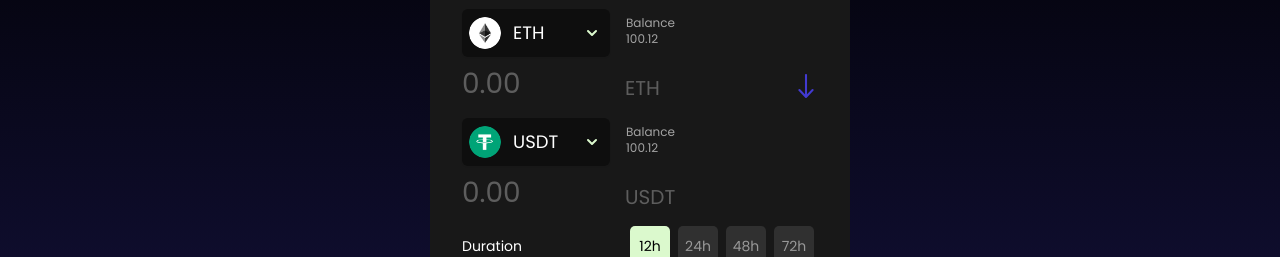
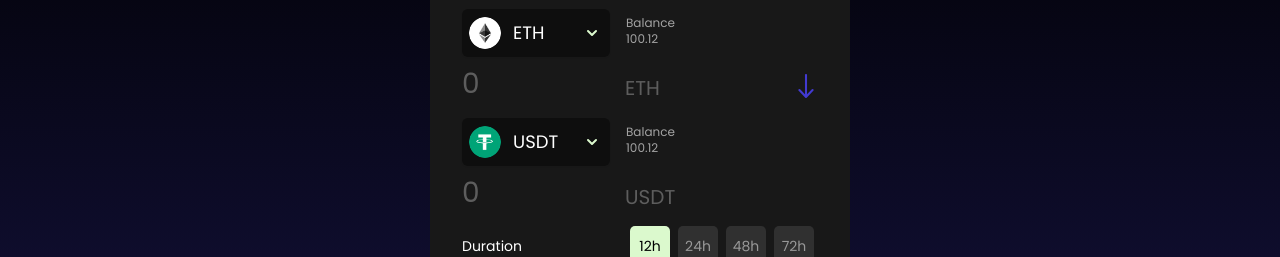
Before and after one commit to harisalkarni/swapsy-test, a React (Create React App) app: page / in a window 1280 px wide. Shown: the part 187-444 px from the top of the page. Built offline with nearby package versions, Linux system fonts and the light colour scheme.

Commit message:
creator flow

```diff
--- a/src/components/atoms/AmountLabel.tsx
+++ b/src/components/atoms/AmountLabel.tsx
@@ -1,35 +1,37 @@
-import { useState } from "react";
+import React, { useState, Dispatch } from "react";
 
 interface Props {
   amount: number;
   name: string;
+  setAmount: Dispatch<React.SetStateAction<number>>;
 }
 
-function AmountLabel({ amount, name }: Props) {
+function AmountLabel({ amount, name, setAmount }: Props) {
   const [width, setWidth] = useState(4);
-  const [value, setValue] = useState("");
 
   return (
     <div className="flex flex-row items-end w-[85px] h-[33px]">
       <input
         type="text"
-        value={value}
+        value={amount}
         onChange={(e) => {
           if (e.target.validity.valid) {
-            const targetValue = e.target.value;
-            setValue(targetValue);
-            setWidth(targetValue.length === 0 ? 4 : targetValue.length);
+            const targetValue = parseInt(e.target.value) || 0;
+            setAmount(targetValue);
+            setWidth(e.target.value.length === 0 ? 4 : e.target.value.length);
           }
         }}
         pattern="^[0-9]*[.,]?[0-9]*$"
         size={width}
         placeholder="0.00"
-        className="h-6 md:h-7 text-left max-w-[200px] text-[24px] md:text-[28px] bg-transparent outline-none text-white placeholder:text-white/30"
+        className={`h-6 md:h-7 text-left max-w-[200px] text-[24px] md:text-[28px] bg-transparent outline-none text-white placeholder:text-white/30 ${
+          amount === 0 ? "text-white/30" : "text-white"
+        }`}
       />
 
       <div
         className={`${
-          value !== "" ? "text-white" : "text-white/30"
+          amount === 0 ? "text-white/30" : "text-white"
         } text-[16px] md:text-[20px] ml-1 leading-[20px]`}
       >
         {name}
--- a/src/components/atoms/SwapCreated.tsx
+++ b/src/components/atoms/SwapCreated.tsx
@@ -20,7 +20,6 @@ const SwapCreated = () => {
     if (copiedData) {
       timeout = setTimeout(() => {
         setCopiedData(false);
-        store.updateModal("SwapConfirm");
       }, 500);
     }
     return () => clearTimeout(timeout);
--- a/src/components/atoms/TokenSwap.tsx
+++ b/src/components/atoms/TokenSwap.tsx
@@ -1,25 +1,39 @@
 import Duration from "./Duration";
 import ArrowIcon from "assets/arrow-icon.svg";
-import { useState } from "react";
-import Coins from "constants/coins";
-import { CoinType } from "constants/types";
+import React, { useState, Dispatch } from "react";
+
 import Durations from "constants/durations";
 import BalanceLabel from "./BalanceLabel";
 import CoinOptions from "./CoinOptions";
 import FeeLabel from "./FeeLabel";
 import AmountLabel from "./AmountLabel";
+import useStore from "utils/store";
+import { CoinType } from "constants/types";
 
 interface TokenSwapProps {
   address: String;
   actionConnect: () => void;
+  to: CoinType;
+  setTo: Dispatch<React.SetStateAction<CoinType>>;
+  from: CoinType;
+  setFrom: Dispatch<React.SetStateAction<CoinType>>;
 }
 
-const TokenSwap = ({ actionConnect, address }: TokenSwapProps) => {
-  const [from, setFrom] = useState<CoinType>(Coins[0]);
-  const [to, setTo] = useState<CoinType>(Coins[1]);
+const TokenSwap = ({
+  actionConnect,
+  address,
+  to,
+  setTo,
+  from,
+  setFrom,
+}: TokenSwapProps) => {
   const [duration, setDuration] = useState<string>(Durations[0]);
 
+  const [fromAmount, setFromAmount] = useState<number>(0);
+  const [toAmount, setToAmount] = useState<number>(0);
+
   const total = "-";
+  const store = useStore();
   const reverse = () => {
     const temp = from;
     setFrom(to);
@@ -35,7 +49,11 @@ const TokenSwap = ({ actionConnect, address }: TokenSwapProps) => {
         <BalanceLabel balance={100.1234} />
       </div>
       <div className="text-white/30 flex flex-row items-end w-full  justify-between">
-        <AmountLabel amount={1.2212} name={from.name} />
+        <AmountLabel
+          amount={fromAmount}
+          name={from.name}
+          setAmount={setFromAmount}
+        />
         <button onClick={reverse}>
           <img
             src={ArrowIcon}
@@ -50,7 +68,7 @@ const TokenSwap = ({ actionConnect, address }: TokenSwapProps) => {
         </div>
         <BalanceLabel balance={100.1234} />
       </div>
-      <AmountLabel amount={1.2212} name={to.name} />
+      <AmountLabel amount={toAmount} name={to.name} setAmount={setToAmount} />
       <Duration selected={duration} setSelected={setDuration} />
       <div className="text-white/40 flex flex-col mt-9 text-[10px] md:text-xs">
         <FeeLabel label="Price" value="0.007 per USDT" />
@@ -63,10 +81,19 @@ const TokenSwap = ({ actionConnect, address }: TokenSwapProps) => {
       </div>
       <div className="flex justify-center mt-10">
         <button
-          className="text-white font-semibold bg-ocean-blue py-[10px] px-[33px] rounded-full text-[14px]"
+          className={`text-white font-semibold py-[10px] px-[33px] rounded-full text-[14px] ${
+            fromAmount === 0 && address !== ""
+              ? "bg-ocean-blue/30"
+              : "bg-ocean-blue "
+          }`}
           onClick={() => actionConnect()}
+          disabled={fromAmount === 0 && address !== ""}
         >
-          {address !== "" ? "Create Swap" : "Connect Wallet"}
+          {store.approveTrx
+            ? "Create Swap"
+            : address !== ""
+            ? `Approve ${to.name}`
+            : "Connect Wallet"}
         </button>
       </div>
     </div>
--- a/src/components/molecules/Header.tsx
+++ b/src/components/molecules/Header.tsx
@@ -5,6 +5,7 @@ import Wallet from "assets/wallet.png";
 import WalletDesktop from "assets/top-wallet.png";
 import { isMobile } from "react-device-detect";
 import Tabs from "components/atoms/Tabs";
+import useStore from "utils/store";
 interface Props {
   activeTab: TabType;
   setTab: Dispatch<React.SetStateAction<TabType>>;
@@ -12,6 +13,7 @@ interface Props {
 }
 
 function Header({ activeTab, setTab, onConnect }: Props) {
+  const store = useStore();
   return (
     <>
       <div className="flex flex-row justify-between w-full px-[30px] md:px-[40px] h-[36px] items-center relative z-0 md:py-10">
@@ -35,7 +37,7 @@ function Header({ activeTab, setTab, onConnect }: Props) {
             className="w-4 md:w-5 object-contain"
           />
           <p className="text-white font-semibold text-[10px] md:text-[12px] ml-[8px]">
-            Connect
+            {store.wallet !== "" ? "2a34s" : "Connect"}
           </p>
         </button>
       </div>
--- a/src/components/organisms/Swap.tsx
+++ b/src/components/organisms/Swap.tsx
@@ -18,16 +18,26 @@ import useOnClickOutside from "utils/useOutsideClick";
 import WrongNetwork from "components/atoms/WrongNetwork";
 import SwapExpired from "components/atoms/SwapExpired";
 import SomethingWrong from "components/atoms/SomethingWrong";
+import Coins from "constants/coins";
+import { CoinType } from "constants/types";
 
 const Swap = () => {
   const [activeTab, setActiveTab] = useState<TabType>("CREATE");
   const [rightSide, setRightSide] = useState<boolean>(false);
+
+  const [from, setFrom] = useState<CoinType>(Coins[0]);
+  const [to, setTo] = useState<CoinType>(Coins[1]);
+
   const store = useStore();
   const onActionConnect = () => {
     if (store.wallet === "") {
       store.updateModal("SelectWallet");
     } else {
-      store.updateModal("DepositETH");
+      if (store.approveTrx) {
+        store.updateModal("DepositETH");
+      } else {
+        store.updateModal("ApprovingToken");
+      }
     }
   };
 
@@ -47,7 +57,11 @@ const Swap = () => {
       setRightSide(false);
     }
 
-    store.updateModal("MyWallet");
+    if (store.wallet === "") {
+      store.updateModal("SelectWallet");
+    } else {
+      store.updateModal("MyWallet");
+    }
   };
 
   const renderModalType = () => {
@@ -117,12 +131,13 @@ const Swap = () => {
       case "ApprovingToken":
         return (
           <DepositModal
-            title="Approving USDC"
+            title={`Approving ${to.name}`}
             body="To continue the transaction you need to approve spend USDC from your wallet."
             onCancel={() => store.updateModal("NULL")}
             onSuccess={() => {
-              store.updateModal("SwapConfirm");
+              store.updateApproveTrx(true);
               store.updateTrxStatus(true);
+              store.updateModal("NULL");
             }}
             type="loading"
           />
@@ -301,7 +316,14 @@ const Swap = () => {
         }`}
       >
         {activeTab === "CREATE" ? (
-          <TokenSwap actionConnect={onActionConnect} address={store.wallet} />
+          <TokenSwap
+            actionConnect={onActionConnect}
+            address={store.wallet}
+            to={to}
+            setTo={setTo}
+            from={from}
+            setFrom={setFrom}
+          />
         ) : (
           <History />
         )}
--- a/src/utils/store.ts
+++ b/src/utils/store.ts
@@ -4,15 +4,18 @@ type Store = {
     modal: string,
     wallet:string,
     trxStatus: boolean,
+    approveTrx: boolean,
     updateModal: (modalType: ModalType) => void,
     addAddressToWallet: (a: string) =>void,
-    updateTrxStatus: (a: boolean) => void
+    updateTrxStatus: (a: boolean) => void,
+    updateApproveTrx: (a: boolean) => void
 }
 
 const useStore = create<Store>((set) => ({
     modal: 'NULL',
     wallet:'',
     trxStatus: false,
+    approveTrx: false,
     updateModal(text: ModalType){
         set(state => ({
             ...state,
@@ -30,6 +33,12 @@ const useStore = create<Store>((set) => ({
             ...state,
             trxStatus: val
         }))
+    },
+    updateApproveTrx(val: boolean){
+        set(state => ({
+            ...state,
+            approveTrx: val
+        }))
     }
 }))
 
```
